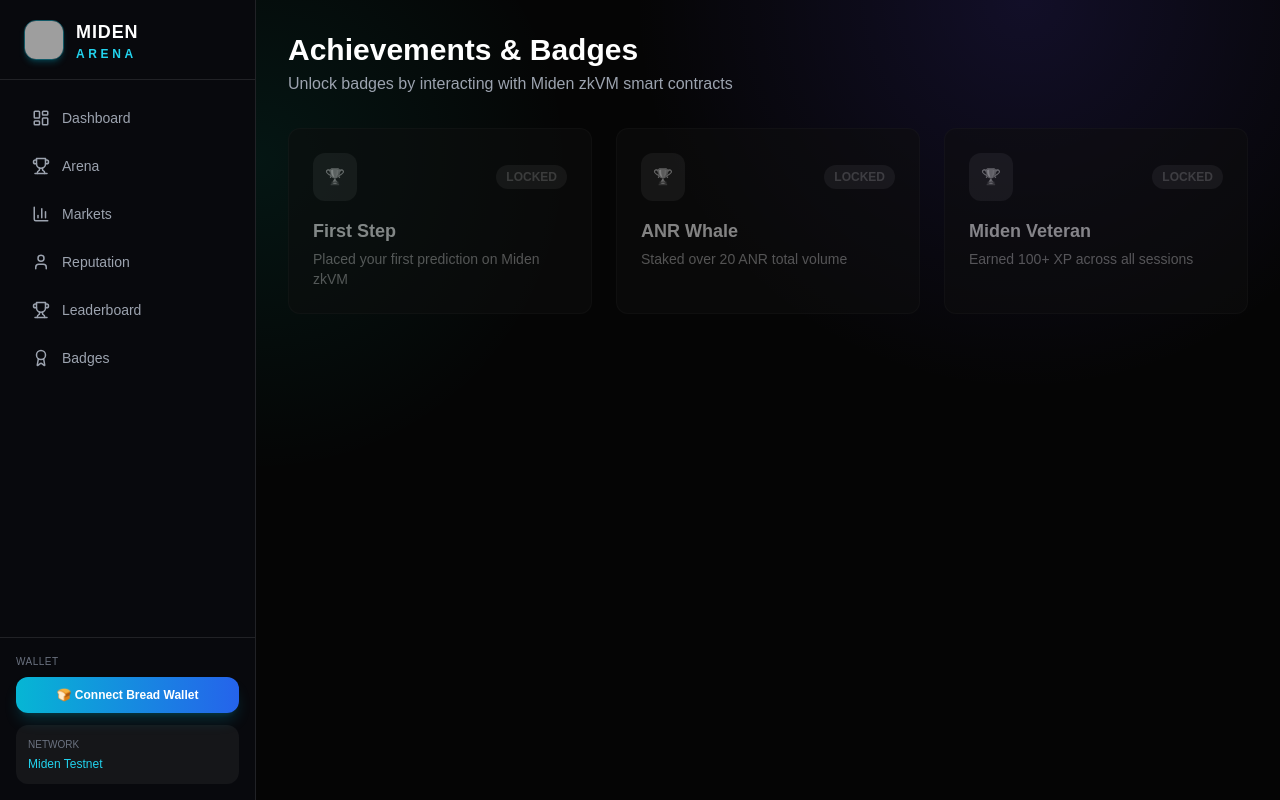
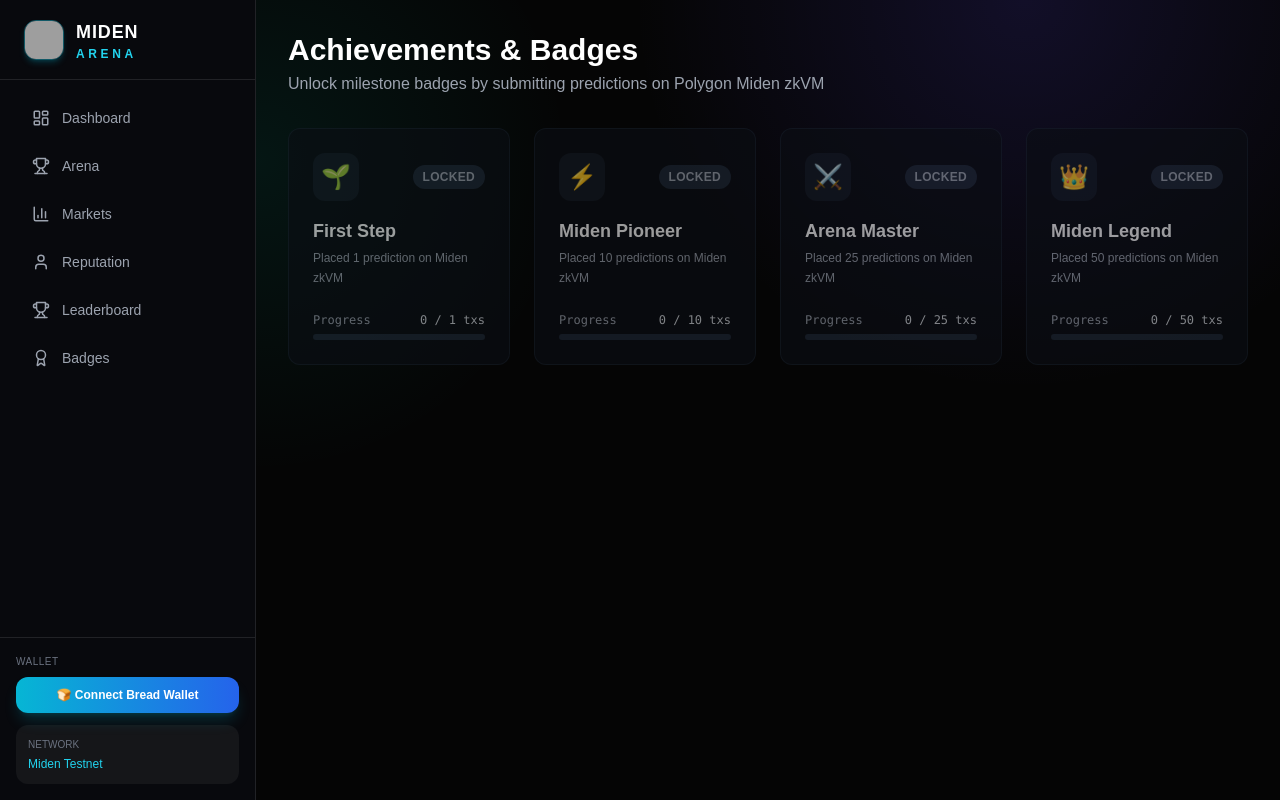
Before and after one commit to anaraydinli55/miden-arena, a Next.js app: page /badges in a window 1280 px wide. Built offline with nearby package versions, Linux system fonts and the light colour scheme; no server answers; the database is empty; grey boxes are pictures that could not be loaded.

Commit message:
feat: configure badges for 1, 10, 25, and 50 prediction milestones with progress tracking

```diff
--- a/app/api/user-stats/route.ts
+++ b/app/api/user-stats/route.ts
@@ -17,10 +17,10 @@
                          streak: 1,
                        };
 
-  // Tarixçəni gətir (ən son 50 əməliyyat)
-  let rawHistory: any[] = (await redis.lrange(`history:${wallet}`, 0, 49)) || [];
+  // Tarixçəni gətir
+  let rawHistory: any[] = (await redis.lrange(`history:${wallet}`, 0, 99)) || [];
   if (rawHistory.length === 0) {
-    rawHistory = (await redis.lrange('history:mtst1_default_tester', 0, 49)) || [];
+    rawHistory = (await redis.lrange('history:mtst1_default_tester', 0, 99)) || [];
   }
 
   const history = rawHistory.map((item) => {
@@ -31,37 +31,49 @@
     }
   }).filter(Boolean);
 
-  // Əgər tarixçədə daha çox əməliyyat varsa, sayını sinxronlaşdır
-  if (history.length > (userStats.totalBets || 0)) {
-    userStats.totalBets = history.length;
-    userStats.totalVolume = history.reduce((sum, t) => sum + (Number(t.amount) || 10), 0);
-    userStats.xp = userStats.totalVolume * 10;
-    await redis.set(`user:${wallet}`, userStats);
-    await redis.set('user:mtst1_default_tester', userStats);
-  }
+  // Tarixçəyə əsasən dəqiq tx sayını hesabla
+  const bets = Math.max(Number(userStats.totalBets) || 0, history.length);
+  userStats.totalBets = bets;
+  userStats.totalVolume = bets * 10;
+  userStats.xp = bets * 100;
 
-  const xp = Number(userStats.xp) || 0;
-  const bets = Number(userStats.totalBets) || 0;
-  const volume = Number(userStats.totalVolume) || 0;
-
+  // 1, 10, 25, 50 Prediction Rozetləri
   const badges = [
     {
-      id: 'first_bet',
+      id: 'tx_1',
       title: 'First Step',
-      desc: 'Placed your first prediction on Miden zkVM',
+      desc: 'Placed 1 prediction on Miden zkVM',
+      target: 1,
+      current: bets,
       unlocked: bets >= 1,
+      icon: '🌱',
     },
     {
-      id: 'high_roller',
-      title: 'ANR Whale',
-      desc: 'Staked over 20 ANR total volume',
-      unlocked: volume >= 20,
+      id: 'tx_10',
+      title: 'Miden Pioneer',
+      desc: 'Placed 10 predictions on Miden zkVM',
+      target: 10,
+      current: bets,
+      unlocked: bets >= 10,
+      icon: '⚡',
     },
     {
-      id: 'xp_master',
-      title: 'Miden Veteran',
-      desc: 'Earned 100+ XP across all sessions',
-      unlocked: xp >= 100,
+      id: 'tx_25',
+      title: 'Arena Master',
+      desc: 'Placed 25 predictions on Miden zkVM',
+      target: 25,
+      current: bets,
+      unlocked: bets >= 25,
+      icon: '⚔️',
+    },
+    {
+      id: 'tx_50',
+      title: 'Miden Legend',
+      desc: 'Placed 50 predictions on Miden zkVM',
+      target: 50,
+      current: bets,
+      unlocked: bets >= 50,
+      icon: '👑',
     },
   ];
 
@@ -74,7 +86,7 @@
     {
       status: 200,
       headers: {
-        'Cache-Control': 'no-store, no-cache, must-revalidate, proxy-revalidate, max-age=0',
+        'Cache-Control': 'no-store, no-cache, must-revalidate, max-age=0',
         'Content-Type': 'application/json',
       },
     }
--- a/app/badges/page.tsx
+++ b/app/badges/page.tsx
@@ -6,52 +6,82 @@
   const [badges, setBadges] = useState<any[]>([]);
   const [loading, setLoading] = useState(true);
 
-  useEffect(() => {
-    fetch('/api/user-stats')
+  const loadBadges = () => {
+    fetch(`/api/user-stats?t=${Date.now()}`, { cache: 'no-store' })
       .then((res) => res.json())
       .then((data) => {
         if (data.badges) setBadges(data.badges);
       })
       .catch(console.error)
       .finally(() => setLoading(false));
+  };
+
+  useEffect(() => {
+    loadBadges();
+    const interval = setInterval(loadBadges, 3000);
+    return () => clearInterval(interval);
   }, []);
 
   return (
     <div className="p-8 max-w-6xl mx-auto text-white">
       <div className="mb-8">
         <h1 className="text-3xl font-bold">Achievements & Badges</h1>
-        <p className="text-gray-400 mt-1">Unlock badges by interacting with Miden zkVM smart contracts</p>
+        <p className="text-gray-400 mt-1">Unlock milestone badges by submitting predictions on Polygon Miden zkVM</p>
       </div>
 
-      <div className="grid grid-cols-1 md:grid-cols-3 gap-6">
-        {badges.map((badge) => (
+      <div className="grid grid-cols-1 md:grid-cols-2 lg:grid-cols-4 gap-6">
+        {badges.map((badge) => {
+          const progressPercent = Math.min(Math.round((badge.current / badge.target) * 100), 100);
+
+          return (
             <div
               key={badge.id}
-            className={`border rounded-xl p-6 transition-all ${
+              className={`border rounded-xl p-6 flex flex-col justify-between transition-all ${
                 badge.unlocked
                   ? 'bg-[#0f1319] border-indigo-500/50 shadow-lg shadow-indigo-500/10'
-                : 'bg-[#0b0e14] border-gray-800/50 opacity-50 grayscale'
+                  : 'bg-[#0b0e14] border-gray-800/60 opacity-60'
               }`}
             >
+              <div>
                 <div className="flex items-center justify-between mb-4">
-              <div className={`p-3 rounded-xl ${badge.unlocked ? 'bg-indigo-500/20 text-indigo-400' : 'bg-gray-800 text-gray-500'}`}>
-                🏆
+                  <div className="text-2xl p-2 rounded-xl bg-gray-800/50">
+                    {badge.icon}
                   </div>
                   <span
-                className={`text-xs px-2.5 py-1 rounded-full font-bold ${
+                    className={`text-xs px-2.5 py-1 rounded-full font-bold tracking-wide ${
                       badge.unlocked
                         ? 'bg-emerald-500/20 text-emerald-400 border border-emerald-500/30'
-                    : 'bg-gray-800 text-gray-500'
+                        : 'bg-gray-800 text-gray-400'
                     }`}
                   >
                     {badge.unlocked ? '✓ UNLOCKED' : 'LOCKED'}
                   </span>
                 </div>
 
-            <h3 className="font-bold text-lg">{badge.title}</h3>
-            <p className="text-gray-400 text-sm mt-1">{badge.desc}</p>
+                <h3 className="font-bold text-lg text-white">{badge.title}</h3>
+                <p className="text-gray-400 text-xs mt-1 leading-relaxed">{badge.desc}</p>
               </div>
-        ))}
+
+              {/* Progress Bar */}
+              <div className="mt-6">
+                <div className="flex justify-between text-xs text-gray-400 mb-1.5 font-mono">
+                  <span>Progress</span>
+                  <span className={badge.unlocked ? 'text-emerald-400 font-bold' : 'text-gray-300'}>
+                    {badge.current} / {badge.target} txs
+                  </span>
+                </div>
+                <div className="w-full h-1.5 bg-gray-800 rounded-full overflow-hidden">
+                  <div
+                    className={`h-full transition-all duration-500 rounded-full ${
+                      badge.unlocked ? 'bg-emerald-500' : 'bg-indigo-500'
+                    }`}
+                    style={{ width: `${progressPercent}%` }}
+                  ></div>
+                </div>
+              </div>
+            </div>
+          );
+        })}
       </div>
     </div>
   );
```
Lines whose indentation alone changed are shown as unchanged.
